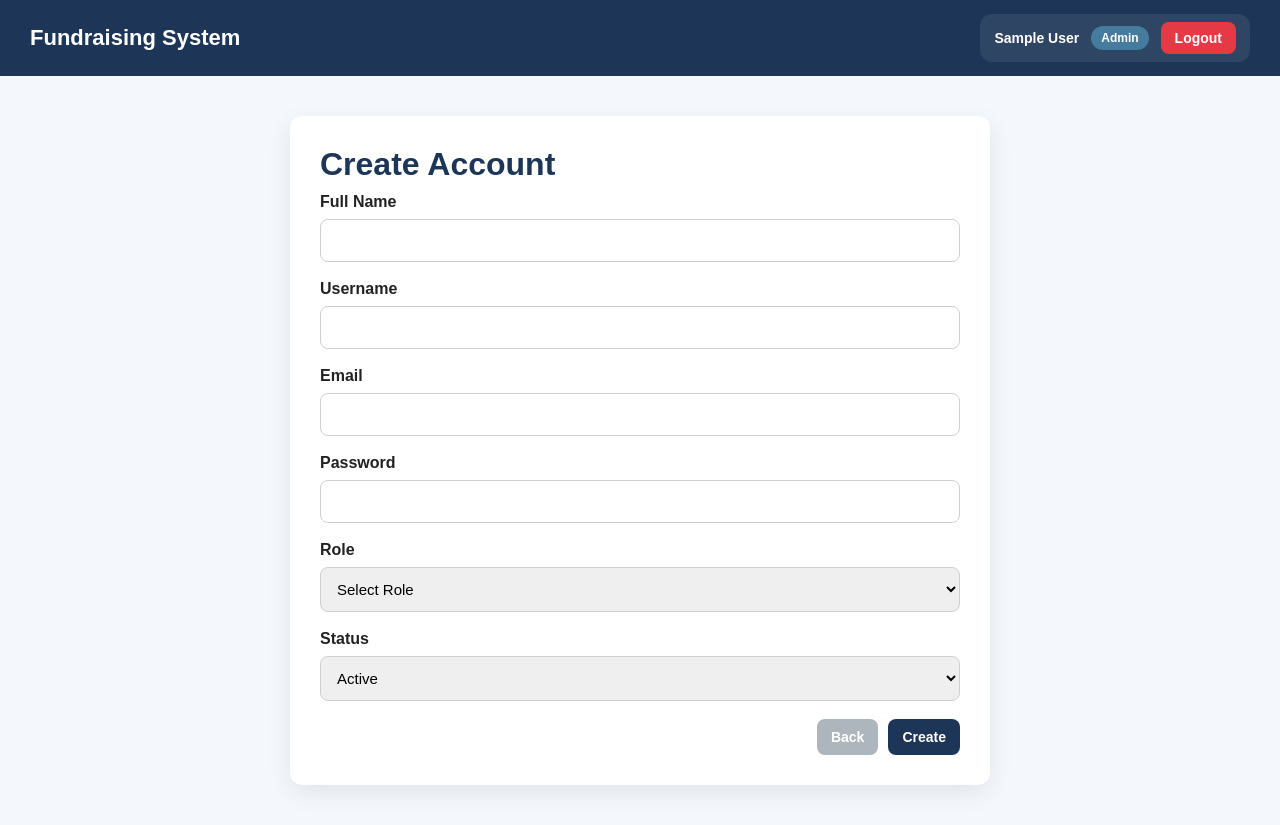
After one commit to Bobbteo/CSIT314-Mini-FYP, a Flask app: page /admin/accounts/create in a window 1280 px wide. The commit adds this page. Run offline with Flask 3, Linux system fonts and the light colour scheme; the visitor is signed in with stand-in values (Sample User, id 1); parts of the project's set-up code (start-up, migrations or seed data) failed here and were passed over.

Commit message:
Added admin --> user account CRUDS

```diff
--- a/fundraising_system/app.py
+++ b/fundraising_system/app.py
@@ -2,12 +2,13 @@ from functools import wraps
 from flask import Flask, render_template, request, redirect, url_for, session, flash
 from config import SECRET_KEY
 from control.loginC import LoginController
+from control.adminAccountC import AdminAccountController
 
 app = Flask(__name__)
 app.secret_key = SECRET_KEY
 
 login_controller = LoginController()
-
+admin_account_controller = AdminAccountController()
 
 def login_required(f):
     @wraps(f)
@@ -80,12 +81,98 @@ def dashboard_redirect():
     flash(f"Unknown user role: {role}", "danger")
     return redirect(url_for("login"))
 
+#admin page
 
 @app.route("/admin")
 @login_required
 @role_required("admin")
 def admin_dashboard():
-    return render_template("admin_dashboard.html", user_name=session.get("full_name"))
+    keyword = request.args.get("keyword", "").strip()
+
+    if keyword:
+        accounts = admin_account_controller.search_accounts(keyword)
+    else:
+        accounts = admin_account_controller.get_all_accounts()
+
+    return render_template(
+        "admin_dashboard.html",
+        user_name=session.get("full_name"),
+        accounts=accounts,
+        keyword=keyword
+    )
+
+
+@app.route("/admin/accounts/create", methods=["GET", "POST"])
+@login_required
+@role_required("admin")
+def create_account():
+    if request.method == "POST":
+        full_name = request.form.get("full_name", "")
+        username = request.form.get("username", "")
+        email = request.form.get("email", "")
+        password = request.form.get("password", "")
+        role = request.form.get("role", "")
+        status = request.form.get("status", "")
+
+        result = admin_account_controller.create_account(
+            full_name, username, email, password, role, status
+        )
+
+        if result["success"]:
+            flash(result["message"], "success")
+            return redirect(url_for("admin_dashboard"))
+
+        flash(result["message"], "danger")
+
+    return render_template(
+        "admin_account_form.html",
+        form_mode="create",
+        account=None
+    )
+
+
+@app.route("/admin/accounts/<int:account_id>/edit", methods=["GET", "POST"])
+@login_required
+@role_required("admin")
+def edit_account(account_id):
+    account = admin_account_controller.get_account_by_id(account_id)
+
+    if not account:
+        flash("Account not found.", "danger")
+        return redirect(url_for("admin_dashboard"))
+
+    if request.method == "POST":
+        full_name = request.form.get("full_name", "")
+        username = request.form.get("username", "")
+        email = request.form.get("email", "")
+        role = request.form.get("role", "")
+        status = request.form.get("status", "")
+        new_password = request.form.get("new_password", "")
+
+        result = admin_account_controller.update_account(
+            account_id, full_name, username, email, role, status, new_password
+        )
+
+        if result["success"]:
+            flash(result["message"], "success")
+            return redirect(url_for("admin_dashboard"))
+
+        flash(result["message"], "danger")
+
+    return render_template(
+        "admin_account_form.html",
+        form_mode="edit",
+        account=account
+    )
+
+
+@app.route("/admin/accounts/<int:account_id>/suspend", methods=["POST"])
+@login_required
+@role_required("admin")
+def suspend_account(account_id):
+    result = admin_account_controller.suspend_account(account_id)
+    flash(result["message"], "success" if result["success"] else "danger")
+    return redirect(url_for("admin_dashboard"))
 
 
 @app.route("/fundraiser")
--- a/fundraising_system/database/db_helper.py
+++ b/fundraising_system/database/db_helper.py
@@ -1,5 +1,5 @@
 import sqlite3
-from config import DB_NAME
+from fundraising_system.config import DB_NAME
 
 class DBHelper:
     @staticmethod
--- a/fundraising_system/static/style.css
+++ b/fundraising_system/static/style.css
@@ -195,3 +195,144 @@ input[type="password"] {
 .demo-box li {
     margin-bottom: 8px;
 }
+
+.page-header {
+    display: flex;
+    justify-content: space-between;
+    align-items: center;
+    gap: 16px;
+    margin-bottom: 20px;
+}
+
+.action-btn,
+.search-btn,
+.clear-btn,
+.table-btn {
+    display: inline-block;
+    text-decoration: none;
+    border: none;
+    cursor: pointer;
+    padding: 10px 14px;
+    border-radius: 8px;
+    font-size: 14px;
+    font-weight: 600;
+}
+
+.action-btn {
+    background: #1d3557;
+    color: white;
+}
+
+.search-btn {
+    background: #457b9d;
+    color: white;
+}
+
+.clear-btn {
+    background: #adb5bd;
+    color: white;
+}
+
+.edit-btn {
+    background: #2a9d8f;
+    color: white;
+}
+
+.suspend-btn {
+    background: #e63946;
+    color: white;
+}
+
+.search-form {
+    display: flex;
+    gap: 10px;
+    margin-bottom: 20px;
+    flex-wrap: wrap;
+}
+
+.search-input {
+    flex: 1;
+    min-width: 260px;
+    padding: 11px 12px;
+    border: 1px solid #ccc;
+    border-radius: 8px;
+}
+
+.table-wrap {
+    overflow-x: auto;
+}
+
+.account-table {
+    width: 100%;
+    border-collapse: collapse;
+    margin-top: 10px;
+}
+
+.account-table th,
+.account-table td {
+    padding: 12px;
+    border-bottom: 1px solid #e6e6e6;
+    text-align: left;
+    vertical-align: middle;
+}
+
+.account-table th {
+    background: #f1f5f9;
+    color: #1d3557;
+}
+
+.action-cell {
+    display: flex;
+    gap: 8px;
+    flex-wrap: wrap;
+}
+
+.status-badge {
+    padding: 5px 10px;
+    border-radius: 999px;
+    font-size: 12px;
+    font-weight: bold;
+    text-transform: capitalize;
+}
+
+.status-active {
+    background: #d1fae5;
+    color: #065f46;
+}
+
+.status-inactive {
+    background: #fef3c7;
+    color: #92400e;
+}
+
+.status-suspended {
+    background: #fee2e2;
+    color: #991b1b;
+}
+
+.form-card {
+    max-width: 700px;
+    margin: 0 auto;
+}
+
+select,
+input[type="email"] {
+    width: 100%;
+    padding: 12px;
+    border: 1px solid #cfcfcf;
+    border-radius: 8px;
+    font-size: 15px;
+}
+
+.form-actions {
+    display: flex;
+    justify-content: flex-end;
+    gap: 10px;
+    margin-top: 18px;
+}
+
+.empty-row {
+    text-align: center;
+    color: #666;
+    padding: 20px;
+}
--- /dev/null
+++ b/fundraising_system/templates/admin_account_form.html
@@ -0,0 +1,78 @@
+{% extends "base.html" %}
+
+{% block title %}
+    {% if form_mode == 'create' %}Create Account{% else %}Edit Account{% endif %}
+{% endblock %}
+
+{% block content %}
+<div class="card form-card">
+    <h1>
+        {% if form_mode == 'create' %}
+            Create Account
+        {% else %}
+            Edit Account
+        {% endif %}
+    </h1>
+
+    <form method="POST">
+        <div class="form-group">
+            <label for="full_name">Full Name</label>
+            <input type="text" id="full_name" name="full_name"
+                   value="{{ account.full_name if account else '' }}" required>
+        </div>
+
+        <div class="form-group">
+            <label for="username">Username</label>
+            <input type="text" id="username" name="username"
+                   value="{{ account.username if account else '' }}" required>
+        </div>
+
+        <div class="form-group">
+            <label for="email">Email</label>
+            <input type="email" id="email" name="email"
+                   value="{{ account.email if account else '' }}" required>
+        </div>
+
+        {% if form_mode == 'create' %}
+        <div class="form-group">
+            <label for="password">Password</label>
+            <input type="password" id="password" name="password" required>
+        </div>
+        {% else %}
+        <div class="form-group">
+            <label for="new_password">New Password (leave blank to keep current password)</label>
+            <input type="password" id="new_password" name="new_password">
+        </div>
+        {% endif %}
+
+        <div class="form-group">
+            <label for="role">Role</label>
+            <select id="role" name="role" required>
+                {% set selected_role = account.role if account else '' %}
+                <option value="">Select Role</option>
+                <option value="admin" {% if selected_role == 'admin' %}selected{% endif %}>Admin</option>
+                <option value="fundraiser" {% if selected_role == 'fundraiser' %}selected{% endif %}>Fundraiser</option>
+                <option value="doner" {% if selected_role == 'doner' %}selected{% endif %}>Doner</option>
+                <option value="manager" {% if selected_role == 'manager' %}selected{% endif %}>Manager</option>
+            </select>
+        </div>
+
+        <div class="form-group">
+            <label for="status">Status</label>
+            {% set selected_status = account.status if account else 'active' %}
+            <select id="status" name="status" required>
+                <option value="active" {% if selected_status == 'active' %}selected{% endif %}>Active</option>
+                <option value="inactive" {% if selected_status == 'inactive' %}selected{% endif %}>Inactive</option>
+                <option value="suspended" {% if selected_status == 'suspended' %}selected{% endif %}>Suspended</option>
+            </select>
+        </div>
+
+        <div class="form-actions">
+            <a href="{{ url_for('admin_dashboard') }}" class="clear-btn">Back</a>
+            <button type="submit" class="action-btn">
+                {% if form_mode == 'create' %}Create{% else %}Update{% endif %}
+            </button>
+        </div>
+    </form>
+</div>
+{% endblock %}
```
Also changed, not shown: fundraising_system/repository/account_repository.py (+116 -12 lines), fundraising_system/templates/admin_dashboard.html (+75 -3 lines), README.md, fundraising_system/control/adminAccountC.py (added).
